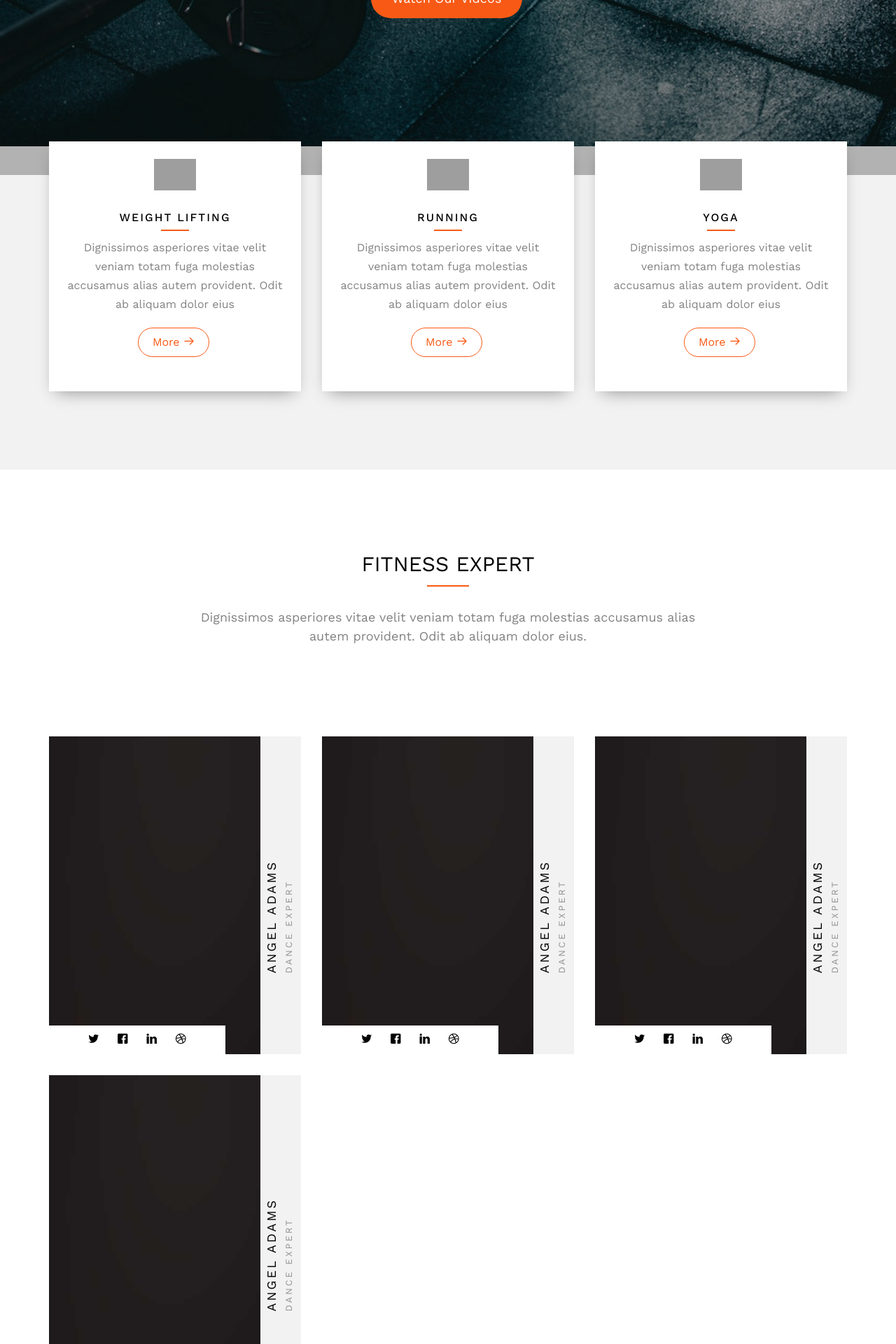
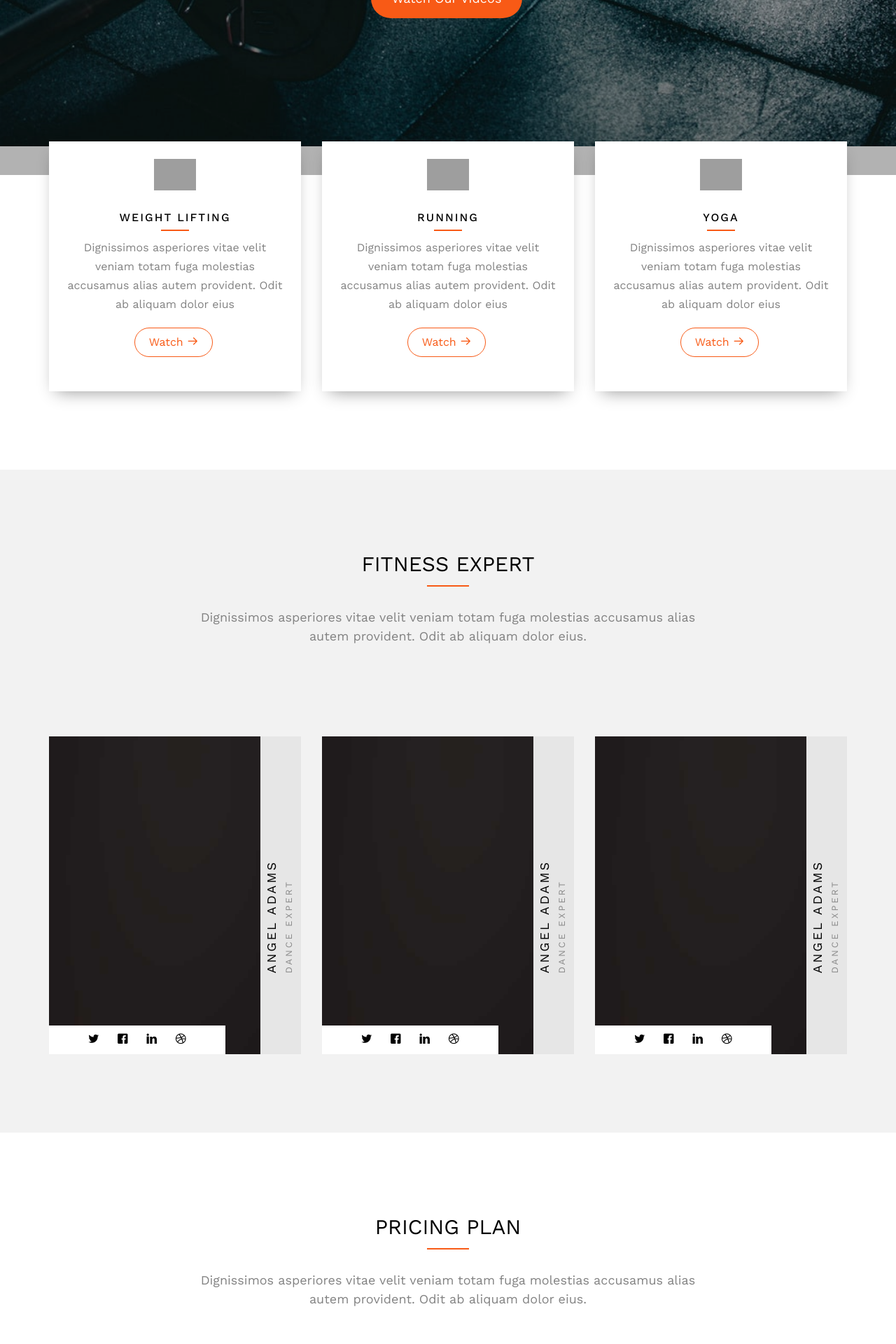
Before and after one commit to haydencordeiro/VideoCourseDjango, a Django app: page / in a window 1280 px wide. Shown: the part 688-2608 px from the top of the page at 70% size. Run offline with Django 3.2, Linux system fonts and the light colour scheme; a user stored in the database is signed in; data comes from the database, SQL or seed files in the repository; some libraries are stand-ins or nearby versions; some web fonts are replaced; grey boxes are pictures that could not be loaded.

Commit message:
videos finalised

```diff
--- a/videoSubs/templates/index.html
+++ b/videoSubs/templates/index.html
@@ -24,7 +24,7 @@
 
 
 
-<div id="fh5co-services" class="fh5co-bg-section">
+<div id="fh5co-services" class="fh5co-bg-section" style="background:none;">
 	<div class="container">
 		<div class="row">
 			<div class="col-md-4 text-center ">
@@ -33,7 +33,7 @@
 							<h3>Weight Lifting</h3>
 							<p>Dignissimos asperiores vitae velit veniam totam fuga molestias accusamus alias autem
 								provident. Odit ab aliquam dolor eius</p>
-							<p><a href="#" class="btn btn-primary btn-outline btn-sm">More <i
+							<p><a href="#" class="btn btn-primary btn-outline btn-sm">Watch <i
 										class="icon-arrow-right"></i></a></p>
 						</div>
 					</div>
@@ -43,7 +43,7 @@
 							<h3>Running</h3>
 							<p>Dignissimos asperiores vitae velit veniam totam fuga molestias accusamus alias autem
 								provident. Odit ab aliquam dolor eius</p>
-							<p><a href="#" class="btn btn-primary btn-outline btn-sm">More <i
+							<p><a href="#" class="btn btn-primary btn-outline btn-sm">Watch <i
 										class="icon-arrow-right"></i></a></p>
 						</div>
 					</div>
@@ -53,7 +53,7 @@
 							<h3>Yoga</h3>
 							<p>Dignissimos asperiores vitae velit veniam totam fuga molestias accusamus alias autem
 								provident. Odit ab aliquam dolor eius</p>
-							<p><a href="#" class="btn btn-primary btn-outline btn-sm">More <i
+							<p><a href="#" class="btn btn-primary btn-outline btn-sm">Watch <i
 										class="icon-arrow-right"></i></a></p>
 						</div>
 					</div>
@@ -61,7 +61,7 @@
 			</div>
 		</div>
 
-		<div id="fh5co-trainer">
+		<div id="fh5co-trainer" style=" background: rgba(0, 0, 0, 0.05);">
 			<div class="container">
 				<div class="row ">
 					<div class="col-md-8 col-md-offset-2 text-center fh5co-heading">
@@ -122,23 +122,7 @@
 					</div>
 				</div>
 			</div>
-			<div class="col-md-4 col-sm-4 " style="margin-top:3rem;">
-				<div class="trainer">
-					<a href="#"><img class="img-responsive" src="{% static 'images/trainer-1.jpg' %}" alt="trainer"></a>
-					<div class="title">
-						<h3><a href="#">Angel Adams</a></h3>
-						<span>Dance Expert</span>
-					</div>
-					<div class="desc text-center">
-						<ul class="fh5co-social-icons">
-							<li><a href="#"><i class="icon-twitter"></i></a></li>
-							<li><a href="#"><i class="icon-facebook"></i></a></li>
-							<li><a href="#"><i class="icon-linkedin"></i></a></li>
-							<li><a href="#"><i class="icon-dribbble"></i></a></li>
-						</ul>
-					</div>
-				</div>
-			</div>
+
 
 		</div>
 	</div>
@@ -746,7 +730,7 @@
 </div>
 
 
-<div id="fh5co-started" class="fh5co-bg" style="background-image: url(images/img_bg_3.jpg);">
+<!-- <div id="fh5co-started" class="fh5co-bg" style="background-image: url(images/img_bg_3.jpg);">
 	<div class="overlay"></div>
 	<div class="container">
 		<div class="row ">
@@ -761,9 +745,9 @@
 			</div>
 		</div>
 	</div>
-</div>
+</div> -->
 
-<div id="fh5co-blog" class="fh5co-bg-section">
+<div id="fh5co-blog" class="fh5co-bg-section" style="background:none">
 	<div class="container">
 		<div class="row">
 			<div class="col-md-8 col-md-offset-2 text-center fh5co-heading ">
```
